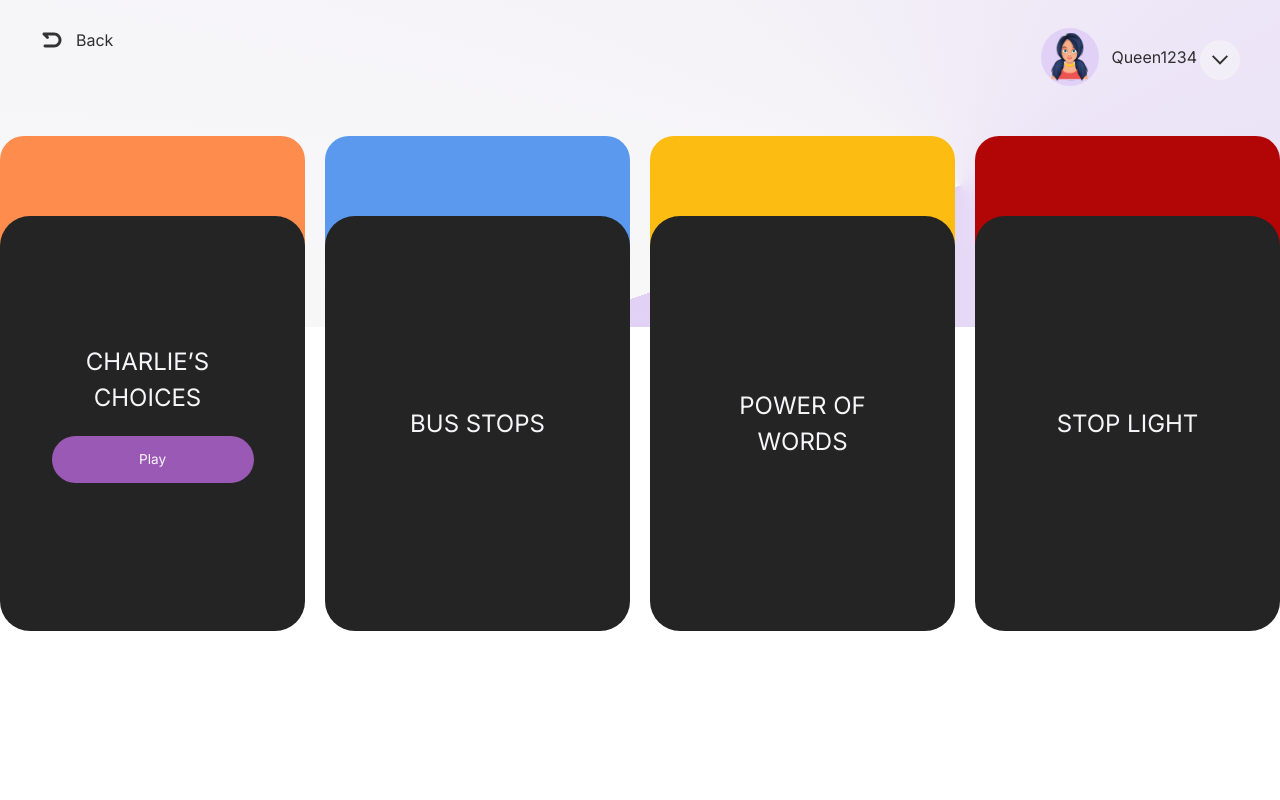
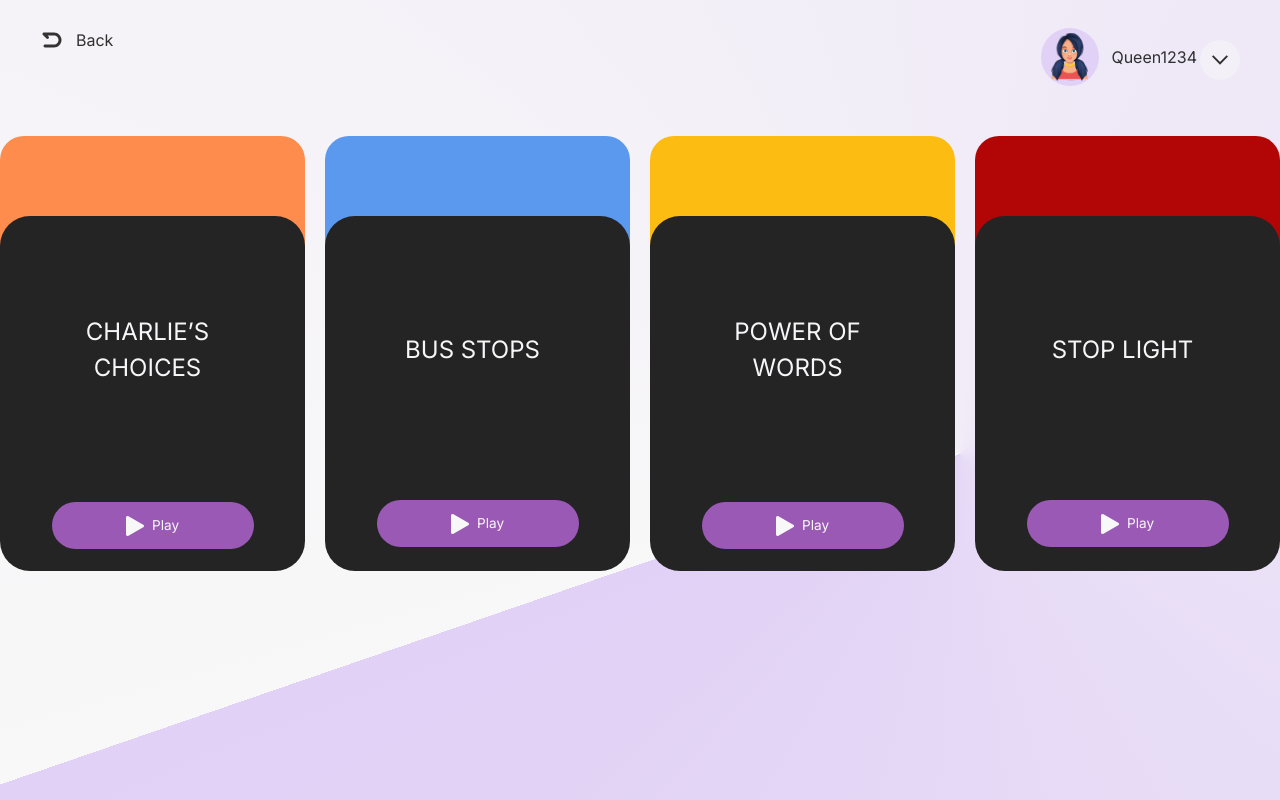
Before and after one commit to femigabriel/story-book, a Next.js app: page /activities in a window 1280 px wide. Built offline with nearby package versions, Linux system fonts and the light colour scheme.

Commit message:
activties page creation

```diff
--- a/src/components/activities/ActivitiesCards.tsx
+++ b/src/components/activities/ActivitiesCards.tsx
@@ -3,47 +3,87 @@ import { ActivitiesHeader } from "./ActivitiesHeader";
 
 export const ActivitiesCard = () => {
   return (
-    <div className="coverBook">
+    <div className="coverBook h-screen">
       <ActivitiesHeader />
       <div className="flex justify-center py-10">
+
         <div className="grid grid-cols-4 gap-[20px] activity-card">
-          <div className="w-[305px] h-[151px] rounded-[24px] bg-[#FD8C4D]">
-            <div className=" bg-[#242424] w-[305px] h-[415px] rounded-[30px] px-5 py-5 relative top-20 flex justify-center items-center">
-              <div>
-                <h1 className="text-[#F6F5F8] w-[8em] text-center text-[1.500em]">
+
+          <div className="w-[305px] h-[151px] rounded-[24px] bg-[#FD8C4D] cursor-pointer">
+            <div className=" bg-[#242424] w-[305px] h-[355px] rounded-[30px] px-5 py-5 relative top-20 flex justify-center items-center">
+              <div className="">
+                <h1 className="text-[#F6F5F8] w-[8em] text-center text-[1.500em] ">
                   CHARLIE’S CHOICES
                 </h1>
-                <button className="bg-[#9B59B6] w-[202px] h-[47px] text-[#F8F8F8] text-[0.85em] rounded-[24px] float-right my-5">
+                <button className="bg-[#9B59B6] relative top-24 w-[202px]  h-[47px] text-[#F8F8F8] text-[0.85em] justify-center items-center rounded-[24px] flex my-5">
+                  <img
+                    className="mr-2 w-[18px] h-[20px]"
+                    src="./assets/icons/playIcon.svg"
+                    alt="playIcon"
+                  />
                   Play
                 </button>
               </div>
             </div>
           </div>
 
-          <div className="w-[305px] h-[151px] rounded-[24px] bg-[#5A99EE]">
-            <div className=" bg-[#242424] w-[305px] h-[415px] rounded-[30px] px-5 py-5 relative top-20 flex justify-center items-center">
+          <div className="w-[305px] h-[151px] rounded-[24px] bg-[#5A99EE] cursor-pointer">
+            <div className=" bg-[#242424] w-[305px] h-[355px] rounded-[30px] px-5 py-5 relative top-20 flex justify-center items-center">
+              <div className="">
                 <h1 className="text-[#F6F5F8] w-[8em] text-center text-[1.500em]">
                   BUS STOPS
                 </h1>
+                <button className="bg-[#9B59B6] relative top-28 w-[202px]  h-[47px] text-[#F8F8F8] text-[0.85em] justify-center items-center rounded-[24px] flex my-5">
+                  <img
+                    className="mr-2 w-[18px] h-[20px]"
+                    src="./assets/icons/playIcon.svg"
+                    alt="playIcon"
+                  />
+                  Play
+                </button>
+              </div>
             </div>
           </div>
 
-          <div className="w-[305px] h-[151px] rounded-[24px] bg-[#FDBC12]">
-            <div className=" bg-[#242424] w-[305px] h-[415px] rounded-[30px] px-5 py-5 relative top-20 flex justify-center items-center">
+          <div className="w-[305px] h-[151px] rounded-[24px] bg-[#FDBC12] cursor-pointe">
+            <div className=" bg-[#242424] w-[305px] h-[355px] rounded-[30px] px-5 py-5 relative top-20 flex justify-center items-center">
+              <div className="">
                 <h1 className="text-[#F6F5F8] w-[8em] text-center text-[1.500em]">
                   POWER OF WORDS
                 </h1>
+                <button className="bg-[#9B59B6] relative top-24 w-[202px]  h-[47px] text-[#F8F8F8] text-[0.85em] justify-center items-center rounded-[24px] flex my-5">
+                  <img
+                    className="mr-2 w-[18px] h-[20px]"
+                    src="./assets/icons/playIcon.svg"
+                    alt="playIcon"
+                  />
+                  Play
+                </button>
+              </div>
             </div>
           </div>
 
-          <div className="w-[305px] h-[151px] rounded-[24px] bg-[#B20606]">
-            <div className=" bg-[#242424] w-[305px] h-[415px] rounded-[30px] px-5 py-5 relative top-20 flex justify-center items-center">
+          <div className="w-[305px] h-[151px] rounded-[24px] bg-[#B20606] cursor-pointe">
+            <div className=" bg-[#242424] w-[305px] h-[355px] rounded-[30px] px-5 py-5 relative top-20 flex justify-center items-center">
+              <div className="">
                 <h1 className="text-[#F6F5F8] w-[8em] text-center text-[1.500em]">
                   STOP LIGHT
                 </h1>
+                <button className="bg-[#9B59B6] relative top-28 w-[202px]  h-[47px] text-[#F8F8F8] text-[0.85em] justify-center items-center rounded-[24px] flex my-5">
+                  <img
+                    className="mr-2 w-[18px] h-[20px]"
+                    src="./assets/icons/playIcon.svg"
+                    alt="playIcon"
+                  />
+                  Play
+                </button>
               </div>
             </div>
           </div>
+
+
+        </div>
+
       </div>
     </div>
   );
--- a/src/components/activities/ActivitiesHeader.tsx
+++ b/src/components/activities/ActivitiesHeader.tsx
@@ -2,16 +2,13 @@ import React from "react";
 import { DownOutlined } from "@ant-design/icons";
 import type { MenuProps } from "antd";
 import { Button, Dropdown } from "antd";
+import Link from "next/link";
 
 const items: MenuProps["items"] = [
   {
     key: "1",
     label: (
-      <a
-        target="_blank"
-        rel="noopener noreferrer"
-        href="/score"
-      >
+      <a target="_blank" rel="noopener noreferrer" href="/score">
         Scores
       </a>
     ),
@@ -19,11 +16,7 @@ const items: MenuProps["items"] = [
   {
     key: "2",
     label: (
-      <a
-        target="_blank"
-        rel="noopener noreferrer"
-        href="/leaderboard"
-      >
+      <a target="_blank" rel="noopener noreferrer" href="/leaderboard">
         Leaderboard
       </a>
     ),
@@ -46,14 +39,16 @@ export const ActivitiesHeader = () => {
   return (
     <div className="w-full h-[96px]">
       <header className="px-10 py-7 flex justify-between  w-full">
-        <div className="flex cursor-pointer w-full">
+        <Link href="/" className="flex cursor-pointer w-full">
+
             <img
               src="./assets/icons/back.svg"
               className="w-[24px] h-[24px] mr-3"
               alt="back-icon"
             />
             <span>Back</span>
-        </div>
+
+            </Link>
 
         <div className="flex">
           <div className="flex cursor-pointer h-[] w-[198px]">
--- a/src/components/activities/index.tsx
+++ b/src/components/activities/index.tsx
@@ -3,7 +3,7 @@ import { ActivitiesCard } from "./ActivitiesCards";
 
 export const ActivitiesPage = () => {
   return (
-    <div>
+    <div className="">
       <ActivitiesCard />
     </div>
   );
```
Also changed, not shown: public/assets/icons/playIcon.svg (added). Lines whose indentation alone changed are shown as unchanged.
